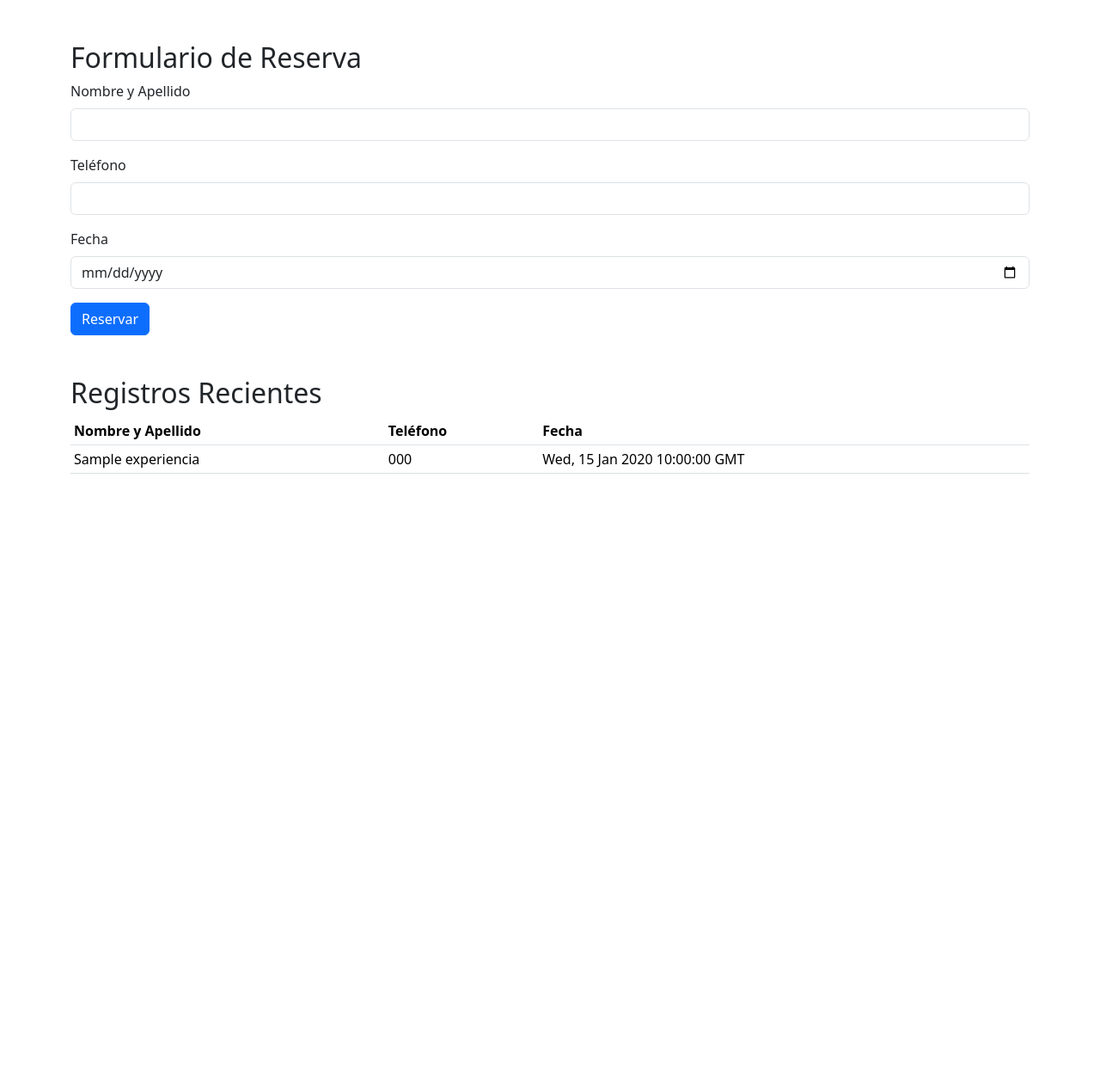
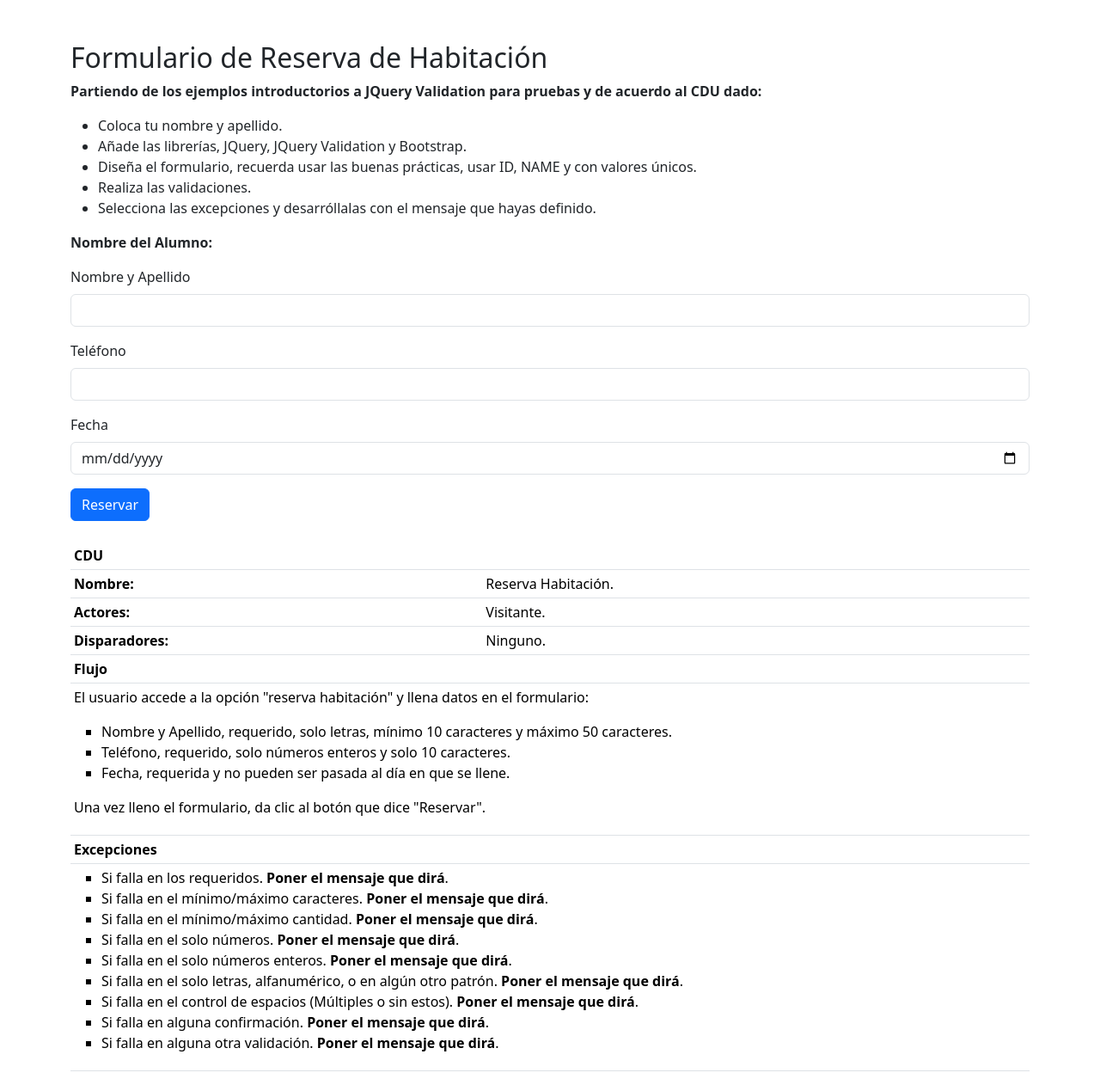
Before and after one commit to Cesar9911/Flask7BJulioMacias, a Flask app: page / in a window 1280 px wide. Shown: the whole page at 86% size. Before the commit the page ends 551 px from the top, so only its background shows below. Run offline with Flask 3, Linux system fonts and the light colour scheme; tables that the repository leaves empty or names only in its code hold one stand-in row (values such as "Sample post"); some libraries are stand-ins or nearby versions.

Commit message:
Update app.html

```diff
--- a/templates/app.html
+++ b/templates/app.html
@@ -3,16 +3,16 @@
 <head>
     <meta charset="UTF-8">
     <meta name="viewport" content="width=device-width, initial-scale=1.0">
-    <title>Registro de Reservas</title>
-
-    <!-- Pusher JS -->
-    <script src="https://js.pusher.com/8.2.0/pusher.min.js"></script>
+    <title>Reserva Habitación</title>
 
     <!-- Bootstrap CSS -->
     <link href="https://cdn.jsdelivr.net/npm/bootstrap@5.3.3/dist/css/bootstrap.min.css" rel="stylesheet" integrity="sha384-QWTKZyjpPEjISv5WaRU9OFeRpok6YctnYmDr5pNlyT2bRjXh0JMhjY6hW+ALEwIH" crossorigin="anonymous">
 
     <!-- jQuery -->
     <script src="https://code.jquery.com/jquery-3.7.1.min.js" integrity="sha256-/JqT3SQfawRcv/BIHPThkBvs0OEvtFFmqPF/lYI/Cxo=" crossorigin="anonymous"></script>
+
+    <!-- jQuery Validation -->
+    <script src="https://cdnjs.cloudflare.com/ajax/libs/jquery-validate/1.19.3/jquery.validate.min.js"></script>
 
     <style>
         .error {
@@ -21,17 +21,26 @@
     </style>
 </head>
 <body>
+    <div class="container mt-5">
+        <h2>Formulario de Reserva de Habitación</h2>
+        <p><b>Partiendo de los ejemplos introductorios a JQuery Validation para pruebas y de acuerdo al CDU dado:</b></p>
+        <ul>
+            <li>Coloca tu nombre y apellido.</li>
+            <li>Añade las librerías, JQuery, JQuery Validation y Bootstrap.</li>
+            <li>Diseña el formulario, recuerda usar las buenas prácticas, usar ID, NAME y con valores únicos.</li>
+            <li>Realiza las validaciones.</li>
+            <li>Selecciona las excepciones y desarróllalas con el mensaje que hayas definido.</li>
+        </ul>
+        <p><b>Nombre del Alumno: </b></p>
 
-    <div class="container mt-5">
-        <h2>Formulario de Reserva</h2>
         <form id="reservationForm">
             <div class="mb-3">
-                <label for="nombreapellido" class="form-label">Nombre y Apellido</label>
-                <input type="text" class="form-control" id="nombreapellido" name="nombreapellido" required>
+                <label for="nombreApellido" class="form-label">Nombre y Apellido</label>
+                <input type="text" class="form-control" id="nombreApellido" name="nombreApellido" required minlength="10" maxlength="50">
             </div>
             <div class="mb-3">
                 <label for="telefono" class="form-label">Teléfono</label>
-                <input type="tel" class="form-control" id="telefono" name="telefono" required>
+                <input type="text" class="form-control" id="telefono" name="telefono" required pattern="\d{10}">
             </div>
             <div class="mb-3">
                 <label for="fecha" class="form-label">Fecha</label>
@@ -40,60 +49,105 @@
             <button type="submit" class="btn btn-primary">Reservar</button>
         </form>
 
-        <h2 class="mt-5">Registros Recientes</h2>
-        <table class="table table-sm">
+        <!-- table index 1 -->
+        <table class="table table-sm mt-4">
             <thead>
                 <tr>
-                    <th>Nombre y Apellido</th>
-                    <th>Teléfono</th>
-                    <th>Fecha</th>
+                    <th colspan="2">CDU</th>
                 </tr>
             </thead>
-            <tbody id="tbodyEncuestas"></tbody>
+            <tbody>
+                <tr>
+                    <th>Nombre:</th>
+                    <td>Reserva Habitación.</td>
+                </tr>
+                <tr>
+                    <th>Actores:</th>
+                    <td>Visitante.</td>
+                </tr>
+                <tr>
+                    <th>Disparadores:</th>
+                    <td>Ninguno.</td>
+                </tr>
+                <tr>
+                    <th colspan="2">Flujo</th>
+                </tr>
+                <tr>
+                    <td colspan="2">
+                        <p>El usuario accede a la opción "reserva habitación" y llena datos en el formulario:</p>
+                        <ul type="square">
+                            <li>Nombre y Apellido, requerido, solo letras, mínimo 10 caracteres y máximo 50 caracteres.</li>
+                            <li>Teléfono, requerido, solo números enteros y solo 10 caracteres.</li>
+                            <li>Fecha, requerida y no pueden ser pasada al día en que se llene.</li>
+                        </ul>
+                        <p>Una vez lleno el formulario, da clic al botón que dice "Reservar".</p>
+                    </td>
+                </tr>
+                <tr>
+                    <th colspan="2">Excepciones</th>
+                </tr>
+                <tr>
+                    <td colspan="2">
+                        <ul type="square">
+                            <li>Si falla en los requeridos. <b>Poner el mensaje que dirá</b>.</li>
+                            <li>Si falla en el mínimo/máximo caracteres. <b>Poner el mensaje que dirá</b>.</li>
+                            <li>Si falla en el mínimo/máximo cantidad. <b>Poner el mensaje que dirá</b>.</li>
+                            <li>Si falla en el solo números. <b>Poner el mensaje que dirá</b>.</li>
+                            <li>Si falla en el solo números enteros. <b>Poner el mensaje que dirá</b>.</li>
+                            <li>Si falla en el solo letras, alfanumérico, o en algún otro patrón. <b>Poner el mensaje que dirá</b>.</li>
+                            <li>Si falla en el control de espacios (Múltiples o sin estos). <b>Poner el mensaje que dirá</b>.</li>
+                            <li>Si falla en alguna confirmación. <b>Poner el mensaje que dirá</b>.</li>
+                            <li>Si falla en alguna otra validación. <b>Poner el mensaje que dirá</b>.</li>
+                        </ul>
+                    </td>
+                </tr>
+            </tbody>
         </table>
     </div>
 
     <script>
-        window.addEventListener("load", function () {
-            // Función para buscar registros
-            function buscar() {
-                $.get("/buscar", function (respuesta) {
-                    $("#tbodyEncuestas").html(""); // Limpiar la tabla
-                    for (var x in respuesta) {
-                        var registro = respuesta[x];
-                        $("#tbodyEncuestas").append(`<tr>
-                            <td>${registro[1]}</td>
-                            <td>${registro[2]}</td>
-                            <td>${registro[3]}</td>
-                        </tr>`);
+        $(document).ready(function () {
+            // Validación del formulario con jQuery Validation
+            $("#reservationForm").validate({
+                rules: {
+                    nombreApellido: {
+                        required: true,
+                        minlength: 10,
+                        maxlength: 50,
+                        letters: true
+                    },
+                    telefono: {
+                        required: true,
+                        digits: true,
+                        minlength: 10,
+                        maxlength: 10
+                    },
+                    fecha: {
+                        required: true,
+                        date: true,
+                        min: new Date().toISOString().split("T")[0] // Fecha no puede ser pasada
                     }
-                });
-            }
-
-            buscar(); // Llamada inicial para llenar la tabla
-
-            // Configurar Pusher
-            var pusher = new Pusher("e7b4efacf7381f83e05e", {
-                cluster: "us2"
-            });
-
-            // Suscribirse al canal de Pusher
-            var channel = pusher.subscribe("canalRegistroEncuesta");
-
-            // Escuchar el evento que actualiza los registros en tiempo real
-            channel.bind("registroEventoEncuests", function () {
-                buscar(); // Actualizar la tabla
-            });
-        });
-
-        $(document).ready(function () {
-            // Manejar el envío del formulario
-            $("#reservationForm").submit(function (event) {
-                event.preventDefault();
-                $.post("/app/guardar", $(this).serialize(), function (respuesta) {
-                    console.log(respuesta);
-                    buscar(); // Actualizar la tabla después de guardar el nuevo registro
-                });
+                },
+                messages: {
+                    nombreApellido: {
+                        required: "Por favor ingresa tu nombre y apellido.",
+                        minlength: "El nombre debe tener al menos 10 caracteres.",
+                        maxlength: "El nombre no puede tener más de 50 caracteres."
+                    },
+                    telefono: {
+                        required: "Por favor ingresa tu teléfono.",
+                        digits: "Por favor ingresa solo números.",
+                        minlength: "El teléfono debe tener 10 dígitos.",
+                        maxlength: "El teléfono debe tener 10 dígitos."
+                    },
+                    fecha: {
+                        required: "Por favor selecciona una fecha.",
+                        date: "Por favor ingresa una fecha válida."
+                    }
+                },
+                submitHandler: function (form) {
+                    form.submit(); // Envía el formulario si las validaciones son correctas
+                }
             });
         });
     </script>
```
